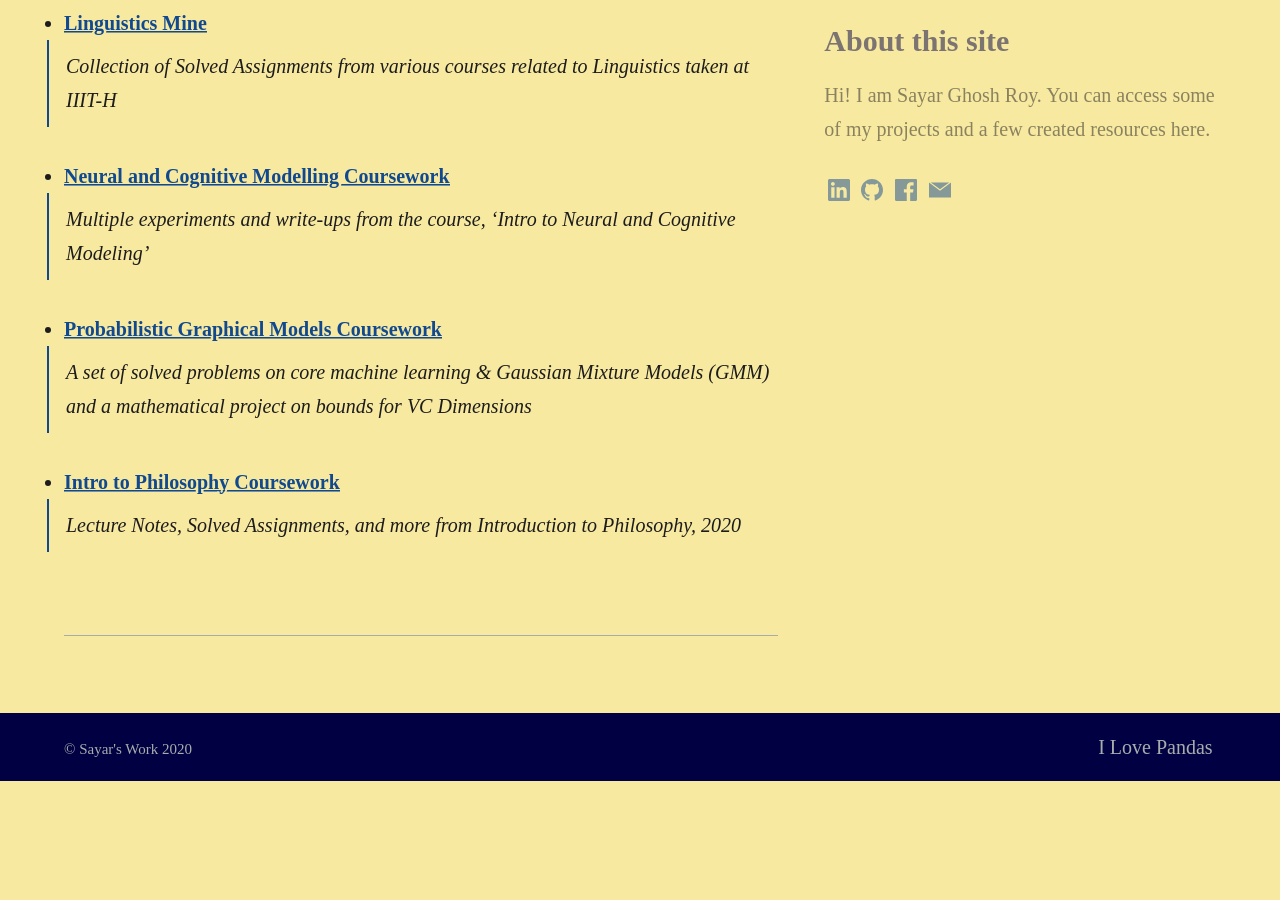
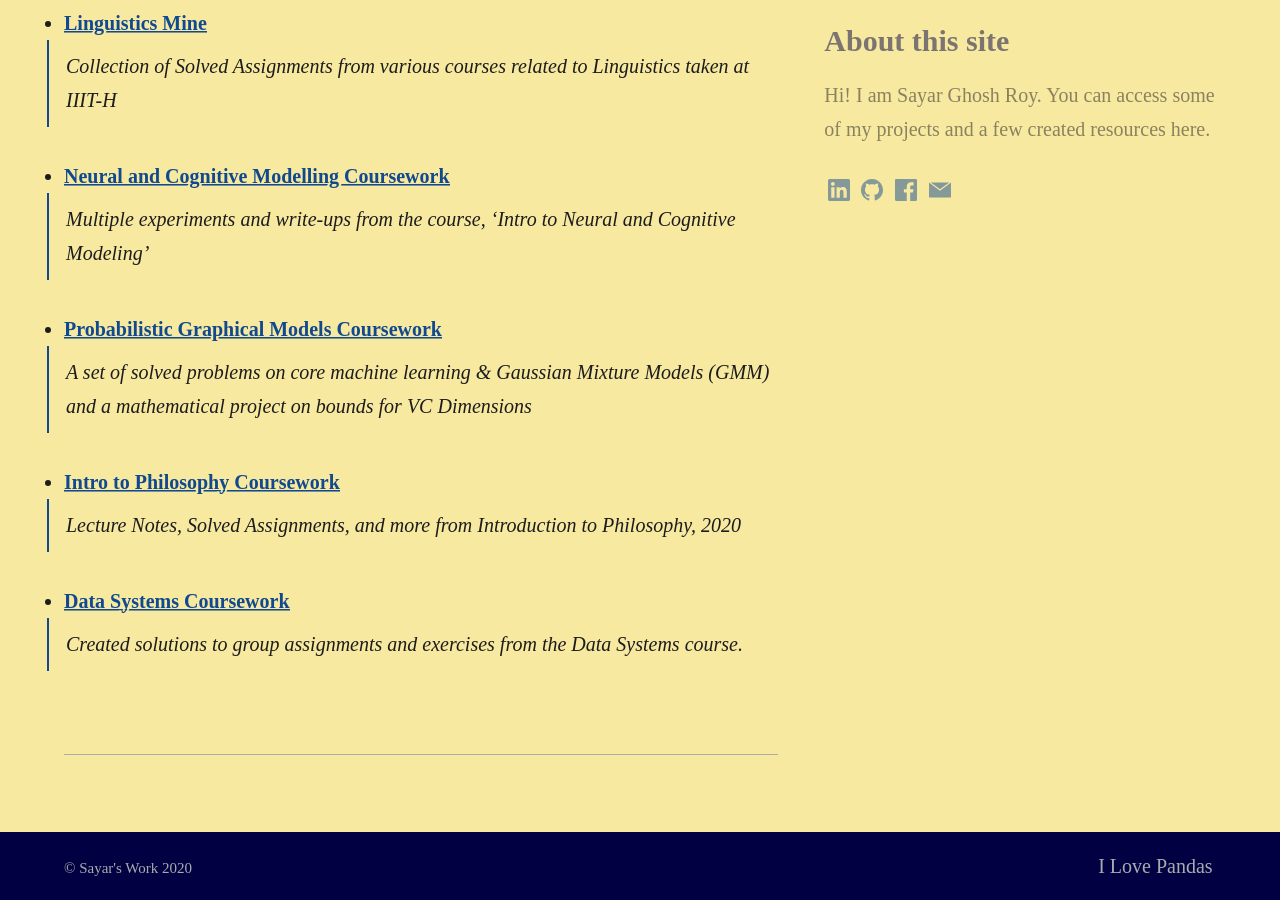
Before and after one commit to sayarghoshroy/sayarghoshroy.github.io, a Jekyll site: the page built from work.md, in a window 1280 px wide and 900 px high, scrolled down 7005 px. Built offline with Jekyll 4.4.1, drawn with Linux system fonts in a browser that asks for light colours; some web fonts are replaced; before the commit the page ends 7786 px from its top, so only the background shows below that.

Commit message:
Added Data Systems Resource

```diff
--- a/work.md
+++ b/work.md
@@ -158,4 +158,7 @@ aside: true
 - [<b>Intro to Philosophy Coursework</b>](https://github.com/sayarghoshroy/phil_resources)
 > <p style="align: justify">Lecture Notes, Solved Assignments, and more from Introduction to Philosophy, 2020</p>
 
+- [<b>Data Systems Coursework</b>](https://github.com/sayarghoshroy/datasys)
+> <p style="align: justify">Created solutions to group assignments and exercises from the Data Systems course.</p>
+
 ---
```
